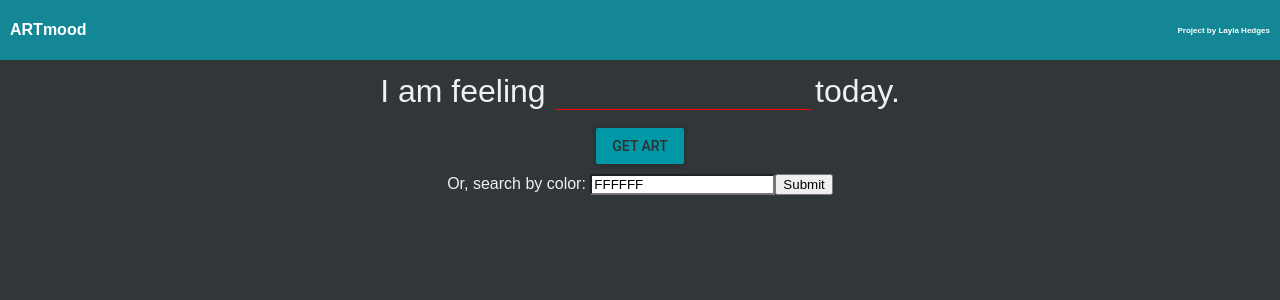
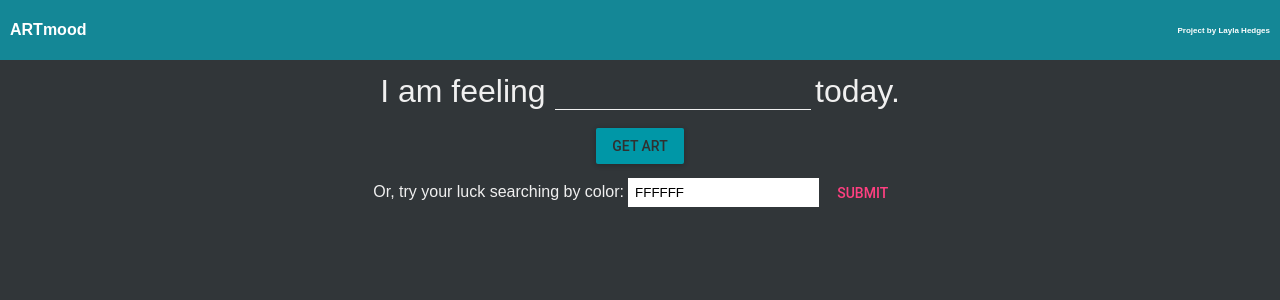
Before and after one commit to N7Layla/artmood, a React (Create React App) app: page / in a window 1280 px wide. Shown: the top 300 px of the page. Built offline with nearby package versions, Linux system fonts and the light colour scheme; no server answers.

Commit message:
ready to deploy

```diff
--- a/public/index.html
+++ b/public/index.html
@@ -19,7 +19,7 @@
       work correctly both with client-side routing and a non-root public URL.
       Learn how to configure a non-root public URL by running `npm run build`.
     -->
-    <title>React App</title>
+    <title>ARTmood</title>
   </head>
   <body>
     <noscript>
--- a/src/App.css
+++ b/src/App.css
@@ -47,8 +47,12 @@ a {
 .form-input {
   font-size: xx-large;
   background-color: #000000;
-  color: red;
   font-style: italic;
+}
+
+.color-input {
+  border: 0;
+  padding: 0.5em;
 }
 
 .art-caption {
--- a/src/Art.js
+++ b/src/Art.js
@@ -2,12 +2,14 @@ import React, { Component } from 'react';
 import './App.css';
 import {connect} from 'react-redux'
 import {fetchArt} from './store/art'
+import FlatButton from 'material-ui/FlatButton';
 
 class Art extends Component {
   render() {
     console.log("props", this.props.art)
     let art = this.props.art
     let piece = art[Math.floor(Math.random() * art.length)]
+    console.log(piece)
     return (
         <div className="App-intro">
         { piece ?
@@ -15,9 +17,9 @@ class Art extends Component {
         <div className="art-caption">{piece.images[0] ?
           <div>
           <img height="500px" alt={piece.title} src={piece.images[0].baseimageurl || piece.images[0].iiifbaseuri} />
-        <div>{piece.title}, {piece.people ? piece.people.filter(person => person.role === "Artist")[0].displayname : ''}, {piece.dated || piece.century}, {piece.culture}, {piece.technique}</div>
+        <div>{piece.title}, {piece.people ? piece.people.filter(person => person.role === "Artist")[0].displayname || piece.people[0].displayname : ''}, {piece.dated || piece.century}, {piece.culture}, {piece.technique}</div>
         <div><small>{piece.creditline}</small></div>
-        <div><a href={piece.url}>Read More</a></div>
+        <div><FlatButton><a href={piece.url}>Read More About This Piece</a></FlatButton></div>
         </div>
         : 'Apologies, try again.'}</div>
         </div>
--- a/src/Form.js
+++ b/src/Form.js
@@ -2,6 +2,7 @@ import React, { Component } from 'react';
 import { connect } from 'react-redux';
 import TextField from 'material-ui/TextField';
 import RaisedButton from 'material-ui/RaisedButton';
+import FlatButton from 'material-ui/FlatButton';
 import {fetchArt, fetchColor} from './store/art'
 import Art from './Art'
 
@@ -41,7 +42,7 @@ class Form extends Component {
           <div><label className="form-text"> I am feeling </label> <TextField underlineStyle={style.underlineStyle} inputStyle={style.inputStyle} style={style} className="form-input" name="mood" type="text" /> <label className="form-text"> today.</label></div>
           <div><RaisedButton label="Get Art" type="submit" value="Submit" style={style.buttonStyle} primary={true} /></div>
         </form>
-        <form onSubmit={this.handleColorSubmit}><label>Or, search by color: </label><input name="colorpicker" className="jscolor" /><input type="submit" value="Submit" /></form>
+        <form onSubmit={this.handleColorSubmit}><label>Or, try your luck searching by color: </label><input name="colorpicker" className="jscolor color-input" /><FlatButton label="Submit" type="submit" value="Submit" secondary={true} /></form>
         <Art />
       </div>
     )
--- a/src/store/art.js
+++ b/src/store/art.js
@@ -2,8 +2,6 @@ import axios from 'axios';
 import {key} from '../secret';
 
 const baseUrl = 'https://api.harvardartmuseums.org/object?hasimage=1&sort=random'
-
-const hash = '#';
 
 const GET_ARTWORK = 'GET_ARTWORK';
 const GET_COLOR = 'GET_COLOR';
@@ -16,15 +14,14 @@ export const fetchArt = (mood) => (dispatch) => {
   console.log("mood=", mood)
   axios.get(baseUrl + `&keyword=${mood}&` + key)
   .then(res => dispatch(getArtwork(res.data.records.filter(piece => piece.images.length > 0))))
-  //dispatch(getArtwork(res.data.records.filter(piece => piece.images.length > 0)))
   .catch(err => console.error(err))
 }
 
 export const fetchColor = (color) => (dispatch) => {
   console.log("color=", color)
-  axios.get(baseUrl + `&color=${color}&` + key)
-  .then(res => console.log(res.data.records))
-  //dispatch(getColor(res.data))
+  color = "#" + color.toLowerCase();
+  axios.get(baseUrl + "&color=any&size=50&" + key)
+  .then(res => dispatch(getColor(res.data.records.filter(piece => piece.colors.some(col => col.css3 === color) && piece.images.length > 0))))
   .catch(err => console.error(err))
 }
 
```
